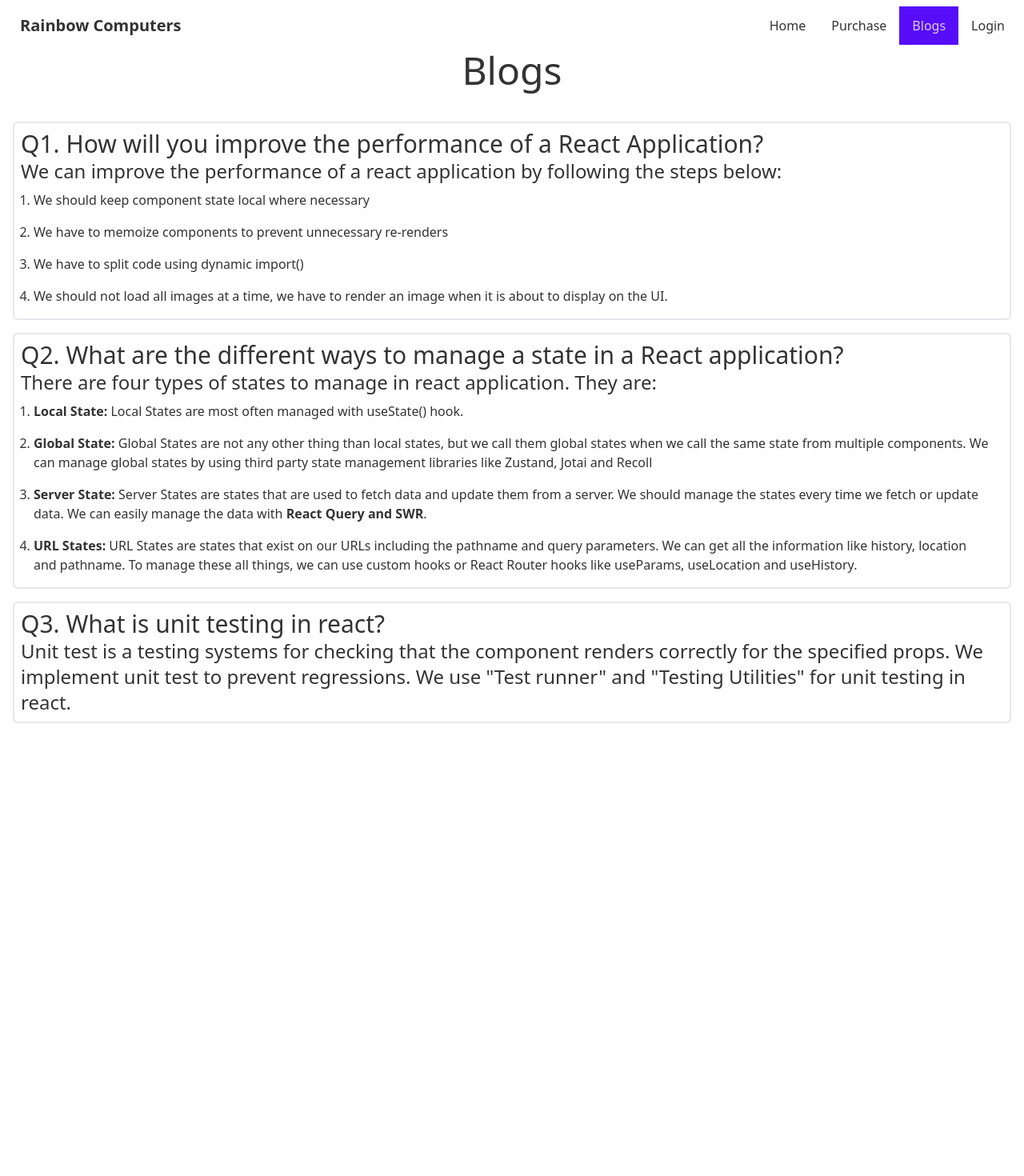
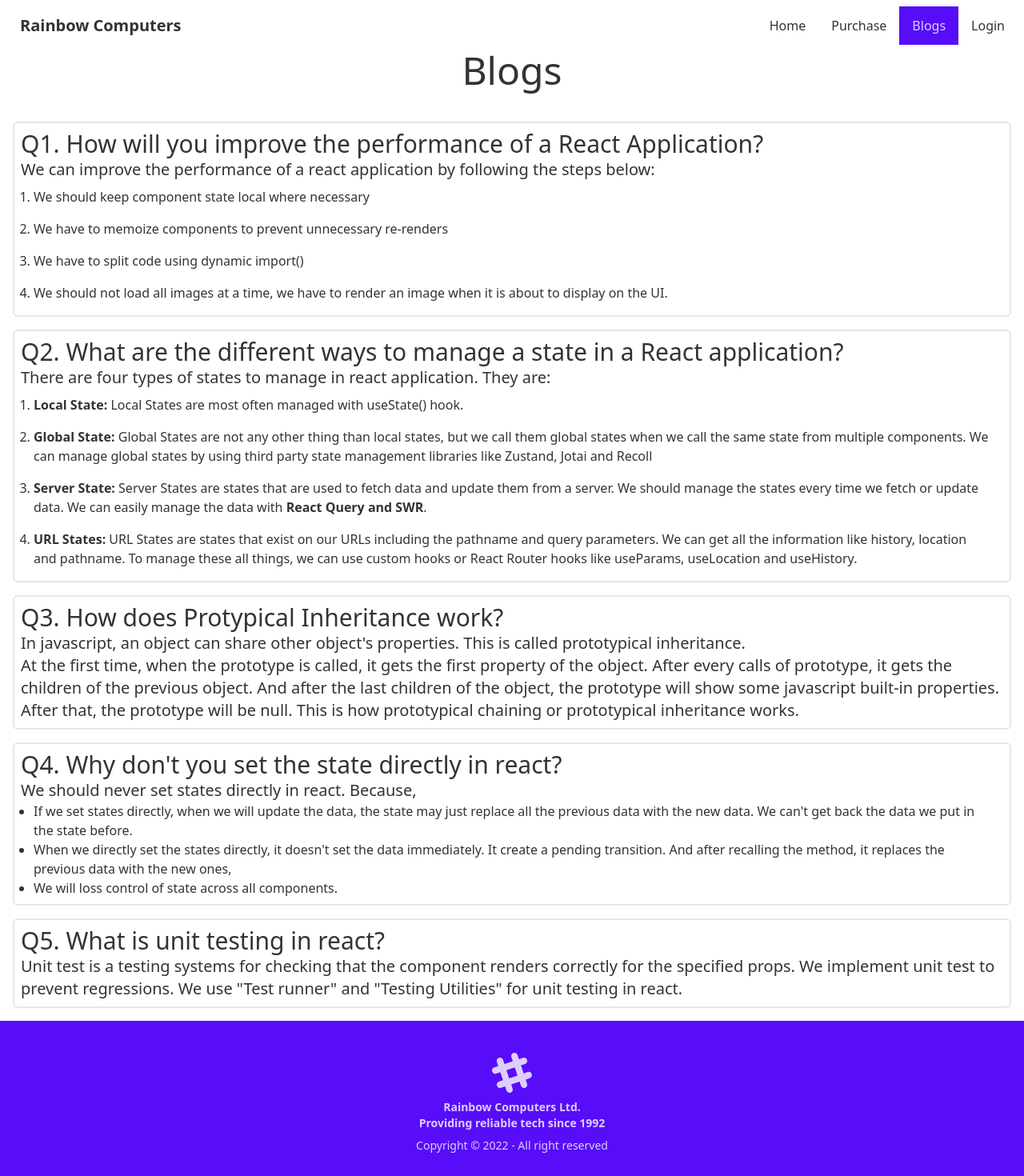
Before and after one commit to Sazid99246/manufecturer-website-client, a React (Create React App) app: page /blogs in a window 1280 px wide. Shown: the top 1470 px of the page at 80% size. Before the commit the page ends 920 px from the top, so only its background shows below. Built offline with nearby package versions, Linux system fonts and the light colour scheme; no server answers; the HTML template or start-up script is replaced by a standard one.

Commit message:
added 2 more answes to the blog page questioons

```diff
--- a/src/App.js
+++ b/src/App.js
@@ -5,6 +5,7 @@ import Dashboard from './Pages/DashBoard/Dashboard';
 import Home from './Pages/Home/Home';
 import Login from './Pages/Login/Login';
 import Purchase from './Pages/Purchase/Purchase';
+import Footer from './Pages/Shared/Footer/Footer';
 import Header from './Pages/Shared/Header/Header';
 import RequireAuth from './Pages/Shared/RequireAuth/RequireAuth';
 import SignUp from './Pages/SignUp/SignUp';
@@ -27,7 +28,7 @@ function App() {
         <Route path='/login' element={<Login />} />
         <Route path='/signup' element={<SignUp />} />
       </Routes>
-      <footer />
+      <Footer />
     </div>
   );
 }
--- a/src/Pages/Blogs/Blogs.js
+++ b/src/Pages/Blogs/Blogs.js
@@ -6,7 +6,7 @@ const Blogs = () => {
             <h2 className='text-5xl pb-6 text-center font-medium'>Blogs</h2>
             <div className='border-2 p-2 m-4 rounded-md'>
                 <h3 className='text-3xl font-medium'>Q1. How will you improve the performance of a React Application?</h3>
-                <p className='text-2xl'>We can improve the performance of a react application by following the steps below:</p>
+                <p className='text-xl'>We can improve the performance of a react application by following the steps below:</p>
                 <ol className='list-decimal px-4'>
                     <li className='py-2'>We should keep component state local where necessary</li>
                     <li className='py-2'>We have to memoize components to prevent unnecessary re-renders</li>
@@ -16,7 +16,7 @@ const Blogs = () => {
             </div>
             <div className='border-2 p-2 m-4 rounded-md'>
                 <h3 className='text-3xl font-medium'>Q2. What are the different ways to manage a state in a React application?</h3>
-                <p className='text-2xl'>There are four types of states to manage in react application. They are:</p>
+                <p className='text-xl'>There are four types of states to manage in react application. They are:</p>
                 <ol className='list-decimal px-4'>
                     <li className='py-2'><b>Local State: </b>Local States are most often managed with useState() hook.</li>
                     <li className='py-2'><b>Global State: </b>Global States are not any other thing than local states, but we call them global states when we call the same state from multiple components. We can manage global states by using third party state management libraries like Zustand, Jotai and Recoll</li>
@@ -25,8 +25,22 @@ const Blogs = () => {
                 </ol>
             </div>
             <div className='border-2 p-2 m-4 rounded-md'>
-                <h3 className='text-3xl font-medium'>Q3. What is unit testing in react?</h3>
-                <p className='text-2xl'>Unit test is a testing systems for checking that the component renders correctly for the specified props. We implement unit test to prevent regressions. We use "Test runner" and "Testing Utilities" for unit testing in react.</p>
+                <h3 className='text-3xl font-medium'>Q3. How does Protypical Inheritance work?</h3>
+                <p className='text-xl'>In javascript, an object can share other object's properties. This is called prototypical inheritance.</p>
+                <p className='text-xl'>At the first time, when the prototype is called, it gets the first property of the object. After every calls of prototype, it gets the children of the previous object. And after the last children of the object, the prototype will show some javascript built-in properties. After that, the prototype will be null. This is how prototypical chaining or prototypical inheritance works.</p>
+            </div>
+            <div className='border-2 p-2 m-4 rounded-md'>
+                <h3 className='text-3xl font-medium'>Q4. Why don't you set the state directly in react?</h3>
+                <p className='text-xl'>We should never set states directly in react. Because, </p>
+                <ol className='list-disc px-4'>
+                    <li>If we set states directly, when we will update the data, the state may just replace all the previous data with the new data. We can't get back the data we put in the state before.</li>
+                    <li>When we directly set the states directly, it doesn't set the data immediately. It create a pending transition. And after recalling the method, it replaces the previous data with the new ones,</li>
+                    <li>We will loss control of state across all components.</li>
+                </ol>
+            </div>
+            <div className='border-2 p-2 m-4 rounded-md'>
+                <h3 className='text-3xl font-medium'>Q5. What is unit testing in react?</h3>
+                <p className='text-xl'>Unit test is a testing systems for checking that the component renders correctly for the specified props. We implement unit test to prevent regressions. We use "Test runner" and "Testing Utilities" for unit testing in react.</p>
             </div>
         </div>
     );
--- a/src/Pages/Home/BusinessSummery.js
+++ b/src/Pages/Home/BusinessSummery.js
@@ -19,7 +19,7 @@ const BusinessSummery = () => {
                     </div>
 
                     <div class="stat">
-                        <div class="stat-value flex items-center">4.5 <AiFillStar className='text-xl' /> </div>
+                        <div class="stat-value flex items-center">4.5 <AiFillStar className='text-xl text-orange-400' /> </div>
                         <div class="stat-title">Ratings</div>
                     </div>
 
```
